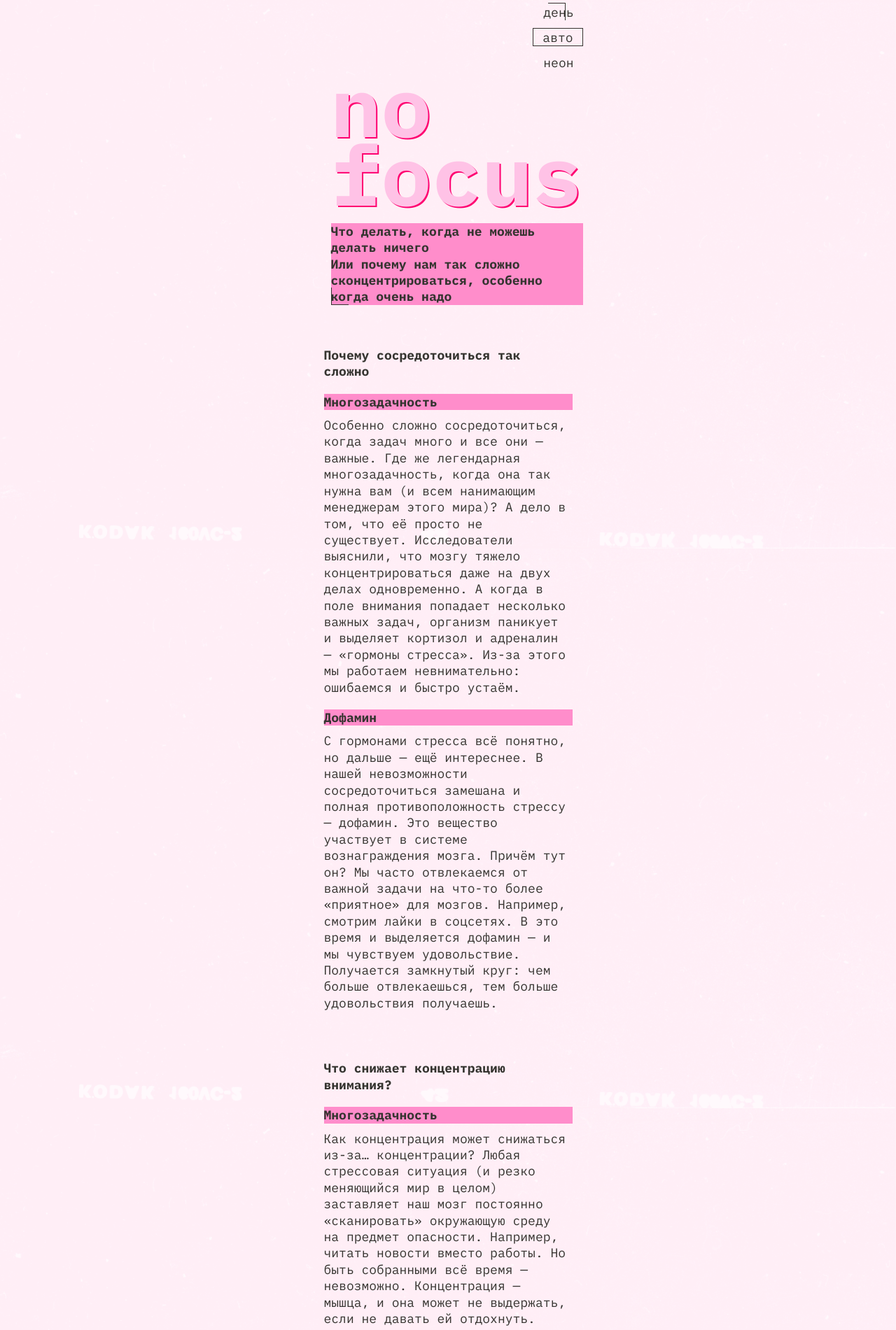
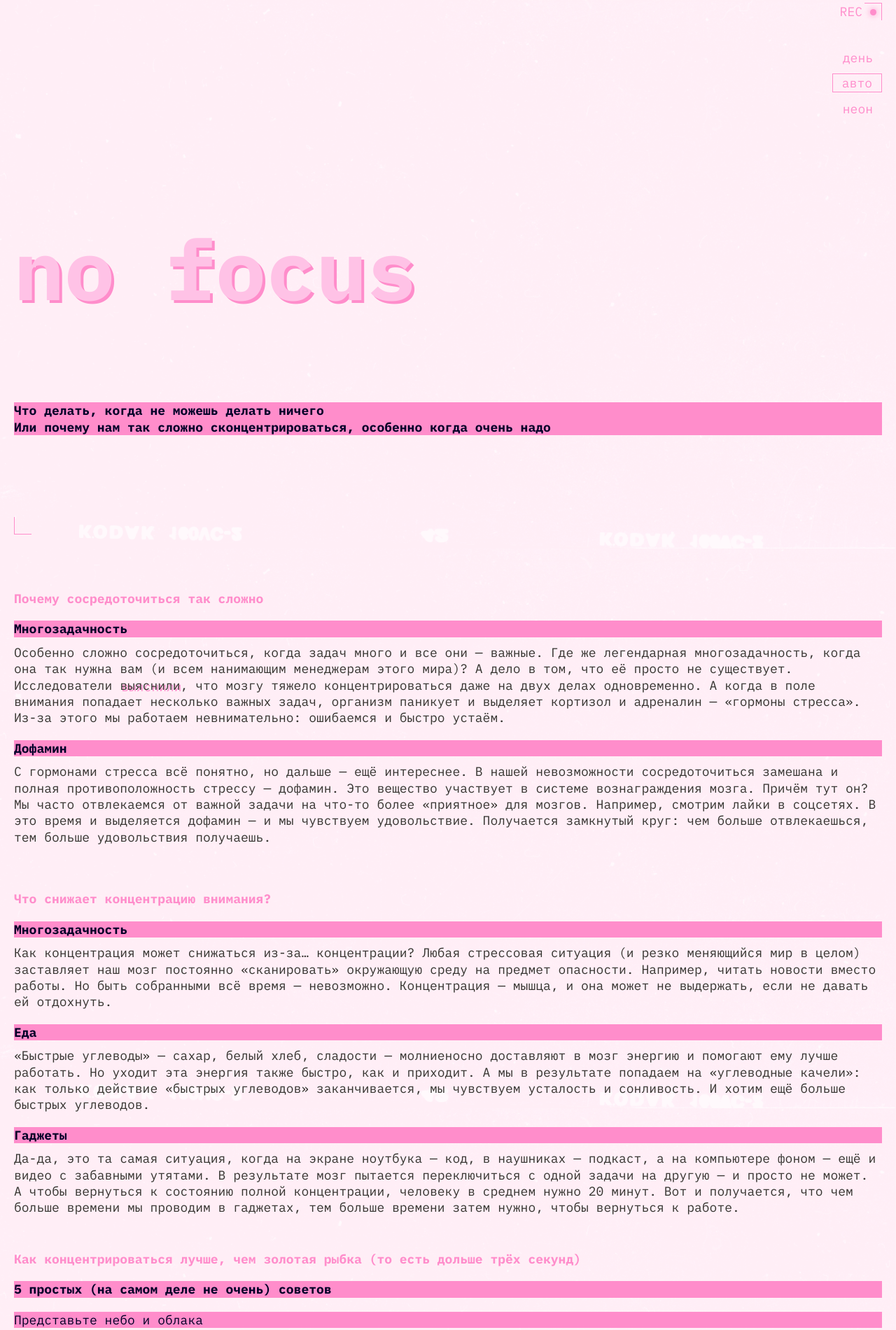
Before and after one commit to DuchitskyDA/slozhno-sosredotochitsya, a plain HTML site: page index.html in a window 1280 px wide. Shown: the part 16-1917 px from the top of the page at 70% size. Drawn offline with Linux system fonts and the light colour scheme.

Commit message:
доделана вся мобилка по PP

```diff
--- a/index.html
+++ b/index.html
@@ -19,7 +19,6 @@
   </head>
   <body class="page">
     <header class="header decorated-zone">
-      <div class="header__content">
       <div class="decorated-zone__item" aria-hidden="true">REC</div>
       <nav class="header__theme-menu">
         <ul class="header__theme-menu-list">
@@ -47,32 +46,31 @@
           </li>
         </ul>
       </nav>
-        <h1 class="title header__title">no focus</h1>
+      <h1 class="title header__title text-shadow">no focus</h1>
       <p class="header__content-text title-decor">
         Что делать, когда не можешь делать ничего <br />
-          Или почему нам так сложно сконцентрироваться, особенно когда очень
-          надо
+        Или почему нам так сложно сконцентрироваться, особенно когда очень надо
       </p>
-      </div>
     </header>
     <main class="main">
       <section class="why">
         <h3 class="section-heading">Почему сосредоточиться так сложно</h3>
-        <div class="why__content">
-          <article class="content-item">
+        <div class="content-container">
+          <article class="">
             <h4 class="content-heading title-decor">Многозадачность</h4>
             <p class="content-text">
               Особенно сложно сосредоточиться, когда задач много и все они —
               важные. Где же легендарная многозадачность, когда она так нужна
               вам (и всем нанимающим менеджерам этого мира)? А дело в том, что
-              её просто не существует. Исследователи выяснили, что мозгу тяжело
-              концентрироваться даже на двух делах одновременно. А когда в поле
-              внимания попадает несколько важных задач, организм паникует и
-              выделяет кортизол и адреналин — «гормоны стресса». Из-за этого мы
-              работаем невнимательно: ошибаемся и быстро устаём.
+              её просто не существует. Исследователи
+              <a href="#" class="content__link text-shadow">выяснили</a>, что
+              мозгу тяжело концентрироваться даже на двух делах одновременно. А
+              когда в поле внимания попадает несколько важных задач, организм
+              паникует и выделяет кортизол и адреналин — «гормоны стресса».
+              Из-за этого мы работаем невнимательно: ошибаемся и быстро устаём.
             </p>
           </article>
-          <article class="content-item">
+          <article class="">
             <h4 class="content-heading title-decor">Дофамин</h4>
             <p class="content-text">
               С гормонами стресса всё понятно, но дальше — ещё интереснее. В
@@ -89,8 +87,8 @@
       </section>
       <section class="what">
         <h3 class="section-heading">Что снижает концентрацию внимания?</h3>
-        <div class="what__content">
-          <article class="content-item">
+        <div class="content-container">
+          <article class="">
             <h4 class="content-heading title-decor">Многозадачность</h4>
             <p class="content-text">
               Как концентрация может снижаться из-за… концентрации? Любая
@@ -101,7 +99,7 @@
               может не выдержать, если не давать ей отдохнуть.
             </p>
           </article>
-          <article class="content-item">
+          <article class="">
             <h4 class="content-heading title-decor">Еда</h4>
             <p class="content-text">
               «Быстрые углеводы» — сахар, белый хлеб, сладости — молниеносно
@@ -112,7 +110,7 @@
               хотим ещё больше быстрых углеводов.
             </p>
           </article>
-          <article class="content-item">
+          <article class="">
             <h4 class="content-heading title-decor">Гаджеты</h4>
             <p class="content-text">
               Да-да, это та самая ситуация, когда на экране ноутбука — код, в
@@ -131,7 +129,7 @@
           Как концентрироваться лучше, чем золотая рыбка (то есть дольше трёх
           секунд)
         </h3>
-        <div class="advice__content">
+
         <div class="advice__text">
           <h4 class="advice__heading title-decor">
             5 простых (на самом деле не очень) советов
@@ -141,14 +139,14 @@
               Представьте небо и облака
             </h5>
             <p class="content-text">
-                Или листья в ручье. Тут дело в лёгкой медитации, которая
-                помогает успокоиться. Ведь часто именно тревожные мысли о
-                сложных задачах как раз и мешают эти сложные задачи делать. В
-                такие моменты можно закрыть глаза и представить, что чистое небо
-                — это вы, а облака — тревожные мысли. И сколько бы их ни было —
-                ясное небо всегда будет где-то там, за тучами, и никуда не
-                денется. Это упражнение поможет вернуться в настоящий момент, а
-                не волноваться о потенциальных проблемах из будущего.
+              Или листья в ручье. Тут дело в лёгкой медитации, которая помогает
+              успокоиться. Ведь часто именно тревожные мысли о сложных задачах
+              как раз и мешают эти сложные задачи делать. В такие моменты можно
+              закрыть глаза и представить, что чистое небо — это вы, а облака —
+              тревожные мысли. И сколько бы их ни было — ясное небо всегда будет
+              где-то там, за тучами, и никуда не денется. Это упражнение поможет
+              вернуться в настоящий момент, а не волноваться о потенциальных
+              проблемах из будущего.
             </p>
           </article>
           <article class="content-item">
@@ -164,12 +162,12 @@
             <h5 class="advice__subtitle title-decor">Прогуляйтесь</h5>
             <p class="content-text">
               Или даже пробегитесь. Лучше найти парк или лес: один эксперимент
-                показал, что созерцание природы повышает концентрацию, в то
-                время как после просмотра городских пейзажей она наоборот
-                понижается. Можно совместить прогулку с физическими упражнениями
-                или бегом — так в мозг поступит ещё больше кислорода и он будет
-                лучше работать. Но и простая двадцатиминутная прогулка — тоже
-                отличный вариант.
+              <a href="#" class="text-shadow">показал</a>, что созерцание
+              природы повышает концентрацию, в то время как после просмотра
+              городских пейзажей она наоборот понижается. Можно совместить
+              прогулку с физическими упражнениями или бегом — так в мозг
+              поступит ещё больше кислорода и он будет лучше работать. Но и
+              простая двадцатиминутная прогулка — тоже отличный вариант.
             </p>
           </article>
           <article class="content-item">
@@ -178,8 +176,7 @@
               Мы — не ваша бабушка, но это правда важно. Выбирайте продукты,
               которые препятствуют резким скачкам сахара в крови. Например, с
               высоким содержанием клетчатки: овощи, ягоды, бобовые (нут,
-                чечевица, фасоль), коричневый рис, хлеб из цельнозерновой
-                пшеницы.
+              чечевица, фасоль), коричневый рис, хлеб из цельнозерновой пшеницы.
             </p>
           </article>
           <article class="content-item">
@@ -192,8 +189,11 @@
             </p>
           </article>
         </div>
-          <div class="advice__images">
+      </section>
+      <section class="gallery">
         <h4 class="title-decor">А можно в картинках?</h4>
+        <ul class="gallery__list">
+          <li class="gallery__list-item">
             <picture class="advice__image">
               <img
                 class="advice__img"
@@ -202,6 +202,8 @@
                 loading="lazy"
               />
             </picture>
+          </li>
+          <li class="gallery__list-item">
             <picture class="advice__image">
               <img
                 class="advice__img"
@@ -210,6 +212,8 @@
                 loading="lazy"
               />
             </picture>
+          </li>
+          <li class="gallery__list-item">
             <picture class="advice__image">
               <img
                 class="advice__img"
@@ -218,6 +222,8 @@
                 loading="lazy"
               />
             </picture>
+          </li>
+          <li class="gallery__list-item">
             <picture class="advice__image">
               <img
                 class="advice__img"
@@ -226,6 +232,8 @@
                 loading="lazy"
               />
             </picture>
+          </li>
+          <li class="gallery__list-item">
             <picture class="advice__image">
               <img
                 class="advice__img"
@@ -234,10 +242,13 @@
                 loading="lazy"
               />
             </picture>
-          </div>
-        </div>
+          </li>
+        </ul>
       </section>
     </main>
+    <footer class="footer decorated-zone">
+      <h2 class="title text-shadow">focus</h2>
+    </footer>
     <script src="./scripts/script.js"></script>
   </body>
 </html>
--- a/styles/light.css
+++ b/styles/light.css
@@ -5,10 +5,34 @@
 */
 
 .page.theme_light {
-  --bg-color: #000028;
+  --bg-color: #fff1f7;
   --main-color: #353430;
   --accent-color: #ff8dcb;
   --heading-color: #ffc2e6;
   --shadow-color: #ff0070;
   --bg-image: url(../images/cover-image-light.png);
+  --border-value: 1px solid currentColor;
+  .decorated-zone__item {
+    display: none;
+  }
+  .decorated-zone {
+    color: var(--main-color);
+  }
+  .section-heading {
+    color: var(--main-color);
+  }
+  .header__theme-menu {
+    color: currentColor;
+  }
 }
+
+@media (prefers-color-scheme: light) {
+  :root {
+    --bg-color: #fff1f7;
+    --main-color: #353430;
+    --accent-color: #ff8dcb;
+    --heading-color: #ffc2e6;
+    --shadow-color: #ff0070;
+    --bg-image: url(../images/cover-image-light.png);
+  }
+}
--- a/styles/style.css
+++ b/styles/style.css
@@ -1,23 +1,28 @@
 /* ПЕРЕИСПОЛЬЗУЕМЫЕ БЛОКИ */
 .header__theme-menu-button {
+  border: none;
+  padding-inline: 13px;
   background-color: transparent;
-  border: none;
   min-block-size: 26px;
-  padding: 0 13px;
 }
 
 .title {
-  color: var(--heading-color, #ffc2e6);
+  color: var(--heading-color);
+  font-weight: 700;
   font-size: clamp(7.25rem, 7.0115rem + 1.0178vw, 7.5rem);
-  font-weight: 700;
   line-height: 82.5%;
 }
 
 .title-decor {
-  background-color: var(--accent-color);
-  font-size: 18px;
   font-weight: 700;
   line-height: 23.4px;
+  background-color: var(--accent-color);
+  color: var(--secondary-color);
+}
+
+.text-shadow {
+  text-shadow: 2px 2px 0px var(--accent-color);
+  text-decoration: none;
 }
 
 .header__theme-menu-button_active {
@@ -26,13 +31,24 @@
 }
 
 .section-heading {
+  margin-block-end: 20px;
+  font-weight: 700;
   font-size: 18px;
-  font-weight: 700;
-  margin-block-end: 20px;
+  color: var(--accent-color);
+}
+
+.content-container {
+  display: flex;
+  flex-direction: column;
+  gap: 20px;
 }
 
 .content-item {
-  margin-block-end: 20px;
+  padding-block: 10px;
+}
+
+.content__link {
+  text-decoration: none;
 }
 
 .content-heading {
@@ -40,18 +56,16 @@
 }
 /* СТИЛИ СТРАНИЦЫ */
 .page {
+  margin: 0 auto;
+  color: var(--main-color);
   font-family: "IBM Plex mono";
   font-weight: 400;
   font-size: 18px;
-  background-color: var(--bg-color);
   background-image: var(--bg-image);
   background-repeat: no-repeat;
   background-position: center;
   background-size: cover;
   background-attachment: fixed;
-  color: var(--main-color);
-  max-inline-size: var(--breakpoint-s, 375px);
-  margin: 0 auto;
 }
 
 /* ШАПКА */
@@ -60,48 +74,73 @@
 }
 
 .decorated-zone__item {
-  display: none;
+  content: "REC";
+  position: absolute;
+  display: inline-block;
+  color: var(--accent-color);
+  font-size: 18px;
+  line-height: 25px;
+  inset-block-start: clamp(0.625rem, 0.029rem + 2.54vw, 1.25rem);
+  inset-inline-end: clamp(2.375rem, 1.779rem + 2.54vw, 3rem);
+}
+
+.decorated-zone__item::after {
+  content: "";
+  position: absolute;
+  border-radius: 50%;
+  background-color: var(--accent-color);
+  filter: drop-shadow(0px 0px 4px var(--accent-color));
+  block-size: 9px;
+  inline-size: 9px;
+  inset-inline-end: -20px;
+  inset-block-start: 9px;
+}
+
+.decorated-zone::before,
+.decorated-zone::after {
+  --inset-value: var(--inline--section-padding);
+  content: "";
+  position: absolute;
+  inline-size: 25px;
+  block-size: 25px;
 }
 
 .decorated-zone::before {
-  position: absolute;
-  content: "";
-  inline-size: 25px;
-  block-size: 25px;
-  border-top: 1px solid currentColor;
-  border-right: 1px solid currentColor;
-  inset-block-start: clamp(0.625rem, 0.029rem + 2.54vw, 1.25rem);
-  inset-inline-end: clamp(0.625rem, 0.029rem + 2.54vw, 1.25rem);
+  border-top: var(--border-value);
+  border-right: var(--border-value);
+  inset-block-start: var(--inset-value);
+  inset-inline-end: var(--inset-value);
 }
 
 .decorated-zone::after {
-  position: absolute;
-  content: "";
-  width: 25px;
-  height: 25px;
-  border-bottom: 1px solid currentColor;
-  border-left: 1px solid currentColor;
-  inset-block-end: clamp(0.625rem, 0.029rem + 2.54vw, 1.25rem);
-  inset-inline-start: clamp(0.625rem, 0.029rem + 2.54vw, 1.25rem);
+  border-bottom: var(--border-value);
+  border-left: var(--border-value);
+  inset-block-end: var(--inset-value);
+  inset-inline-start: var(--inset-value);
 }
 
 .header {
-  padding: clamp(10px, 0.029rem + 2.54vw, 20px);
-}
-
-.header__content {
   display: grid;
-  grid-template-rows: 1fr min-content min-content;
+  grid-template-rows: 1fr min-content 1fr;
   grid-template-areas: "menu" "title" "text";
-}
-
-.decorated-zone__item {
-  grid-area: decoration;
+  padding: var(--inline--section-padding);
+  block-size: 668px;
+  min-block-size: 100vh;
 }
 
 .header__theme-menu {
+  color: var(--accent-color);
   grid-area: menu;
-  justify-self: end;
+  margin-block-start: 65px;
+}
+
+.header__title {
+  grid-area: title;
+  text-shadow: 4px 4px 0px var(--accent-color);
+}
+
+.header__content-text {
+  grid-area: text;
   align-self: center;
 }
 
@@ -109,27 +148,18 @@
   display: flex;
   flex-direction: column;
   align-items: flex-end;
-  gap: var(--indentation-s, 10px);
-}
-
-.header__title {
-  grid-area: title;
-  text-shadow: 2px 2px 0px var(--shadow-color);
-  padding-block-end: 20px;
-}
-
-.header__content-text {
-  grid-area: text;
+  gap: 10px;
 }
 
 /* MAIN */
 .main {
-  padding-inline: var(--indentation-s, 10px);
+  padding-inline: var(--inline--section-padding);
   line-height: 23.4px;
 }
 
 .why {
-  padding-block: 40px 25px;
+  padding-block-start: clamp(40px, 1.307rem + 5.09vw, 60px);
+  padding-block-end: clamp(25px, 0.668rem + 3.82vw, 40px);
 }
 
 .what {
@@ -137,27 +167,52 @@
 }
 
 .advice {
-  padding-block: 25px;
+  padding-block-start: 25px;
+}
+
+.advice__heading {
+  margin-block-end: 10px;
 }
 
 .advice__text {
-  margin-block-end: 50px;
+  margin-block-end: 40px;
 }
 
 .advice__subtitle {
   margin-block-end: 10px;
-}
-
-.advice__images {
-  display: grid;
-  gap: 10px;
+  font-size: 18px;
+  font-weight: 400;
 }
 
 .advice__image {
   max-inline-size: 100%;
+  min-block-size: 100%;
+  vertical-align: bottom;
 }
 
 .advice__img {
+  display: block;
+  object-fit: fill;
+  object-position: center;
   inline-size: 100%;
-  object-fit: cover;
 }
+
+.gallery {
+  display: grid;
+  gap: 10px;
+  padding-block-end: 40px;
+}
+
+.gallery__list {
+  display: grid;
+  gap: 10px;
+}
+/* FOOTER */
+
+.footer {
+  padding: var(--inline--section-padding);
+  display: grid;
+  place-items: center;
+  min-block-size: 668px;
+  block-size: 100vh;
+}
--- a/styles/variables.css
+++ b/styles/variables.css
@@ -1,13 +1,9 @@
 :root {
-  --bg-color: #000028;
-  --main-color: #353430;
-  --accent-color: #ff8dcb;
-  --heading-color: #ffc2e6;
-  --shadow-color: #ff0070;
-  --bg-image: url(../images/cover-image-light.png);
-  --indentation-s: 10px;
-  /* BREAKPOINTS */
-  --breakpoint-s: 375px;
-  --breakpoint-m: 768px;
-  --brealpoint-l: 1024px;
+  --main-color: #f1b2ce;
+  --secondary-color: #000028;
+  --heading-color: #db00ff;
+  --accent-color: #ff0070;
+  --bg-image: url(../images/cover-image-dark.png);
+  --inline--section-padding: clamp(10px, 0.029rem + 2.54vw, 20px);
+  --border-value : 1px solid var(--accent-color);
 }
```
Also changed, not shown: styles/dark.css (+2 -29 lines). Lines whose indentation alone changed are shown as unchanged.
